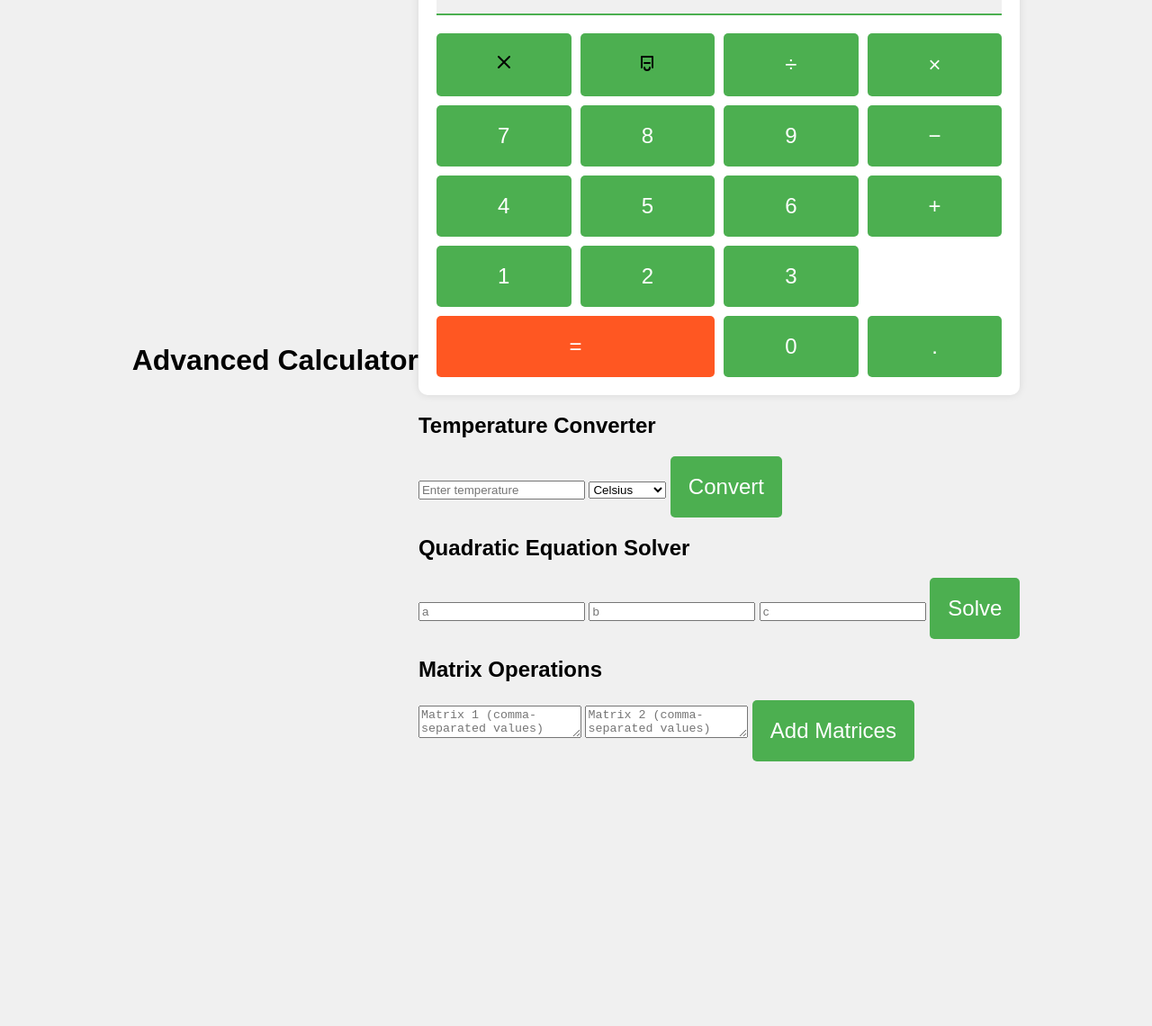
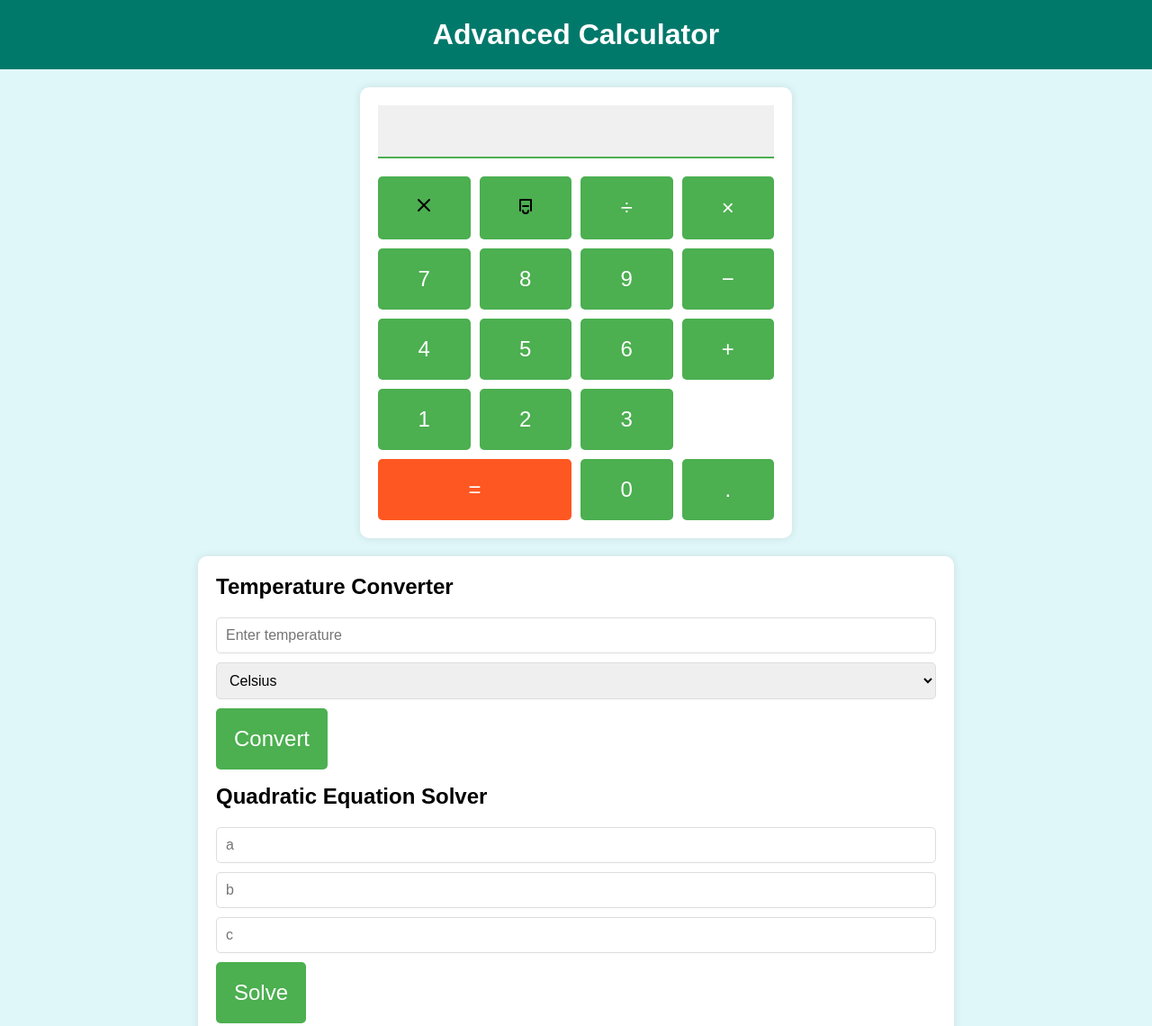
Before and after one commit to Cyrax321/Advanced-calculator-, a plain HTML site: page index.html in a window 1280 px wide. Shown: the top 1140 px of the page at 90% size. Before the commit the page ends 862 px from the top, so only its background shows below. Drawn offline with Linux system fonts and the light colour scheme.

Commit message:
Update styles.css

```diff
--- a/styles.css
+++ b/styles.css
@@ -1,11 +1,32 @@
 body {
     font-family: 'Arial', sans-serif;
+    background-color: #e0f7fa;
+    margin: 0;
     display: flex;
-    justify-content: center;
+    flex-direction: column;
     align-items: center;
-    height: 100vh;
-    background-color: #f0f0f0;
+}
+
+header {
+    background-color: #00796b;
+    width: 100%;
+    padding: 20px 0;
+    text-align: center;
+    color: #fff;
+}
+
+h1 {
     margin: 0;
+    font-size: 2em;
+}
+
+.container {
+    max-width: 800px;
+    width: 100%;
+    padding: 20px;
+    display: flex;
+    flex-direction: column;
+    align-items: center;
 }
 
 .calculator {
@@ -13,6 +34,7 @@ body {
     padding: 20px;
     border-radius: 10px;
     box-shadow: 0 0 10px rgba(0, 0, 0, 0.1);
+    margin-bottom: 20px;
 }
 
 .display {
@@ -24,10 +46,19 @@ body {
     padding: 10px;
     font-size: 2em;
     border: none;
-    border-bottom: 2px solid #4CAF50;
     text-align: right;
     background: #f0f0f0;
     box-sizing: border-box;
+}
+
+#display.input-mode {
+    border-bottom: 2px solid #4CAF50;
+    color: #4CAF50;
+}
+
+#display.output-mode {
+    border-bottom: 2px solid #ff5722;
+    color: #ff5722;
 }
 
 .buttons {
@@ -64,3 +95,36 @@ button img {
 .equal:hover {
     background: #e64a19;
 }
+
+.extra-features {
+    background: #fff;
+    padding: 20px;
+    border-radius: 10px;
+    box-shadow: 0 0 10px rgba(0, 0, 0, 0.1);
+    width: 100%;
+}
+
+.extra-features h2 {
+    margin-top: 0;
+}
+
+textarea {
+    width: 100%;
+    height: 60px;
+    margin-bottom: 10px;
+    padding: 10px;
+    border-radius: 5px;
+    border: 1px solid #ddd;
+    font-size: 1em;
+    box-sizing: border-box;
+}
+
+input[type="number"], select {
+    width: 100%;
+    padding: 10px;
+    margin-bottom: 10px;
+    border-radius: 5px;
+    border: 1px solid #ddd;
+    font-size: 1em;
+    box-sizing: border-box;
+}
```
